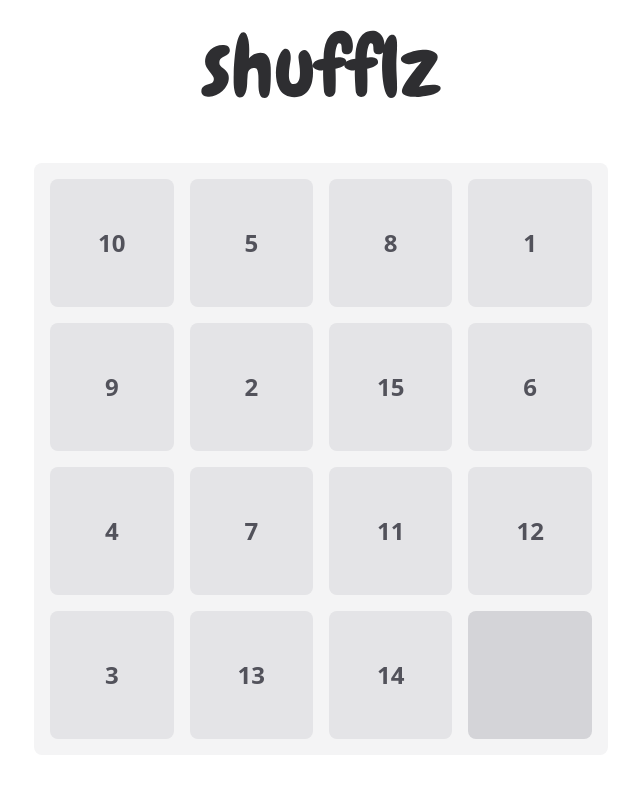
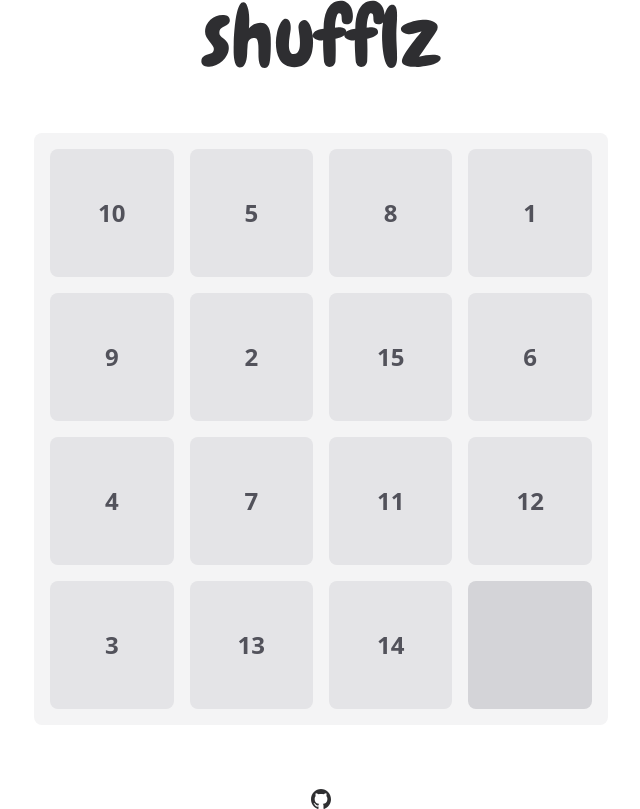
Before and after one commit to eduardosasso/shufflz, a Svelte app: page / in a window 1280 px wide. Shown: the whole page, without its empty margins (319-959 px from the left). Built offline with nearby package versions, Linux system fonts and the light colour scheme.

Commit message:
add github back

```diff
--- a/src/App.svelte
+++ b/src/App.svelte
@@ -76,9 +76,9 @@
       </button>
     {/each}
   </div>
-  <!-- <a href="https://github.com/eduardosasso/shufflz" target="_blank">
-    <img src="github.svg" alt="Shufflz" class="pt-12 sm:pb-4 w-5" />
-  </a> -->
+  <a href="https://github.com/eduardosasso/shufflz" target="_blank">
+    <img src="github.svg" alt="Shufflz" class="pt-12 w-5" />
+  </a>
 </div>
 
 {#if finished}
```
